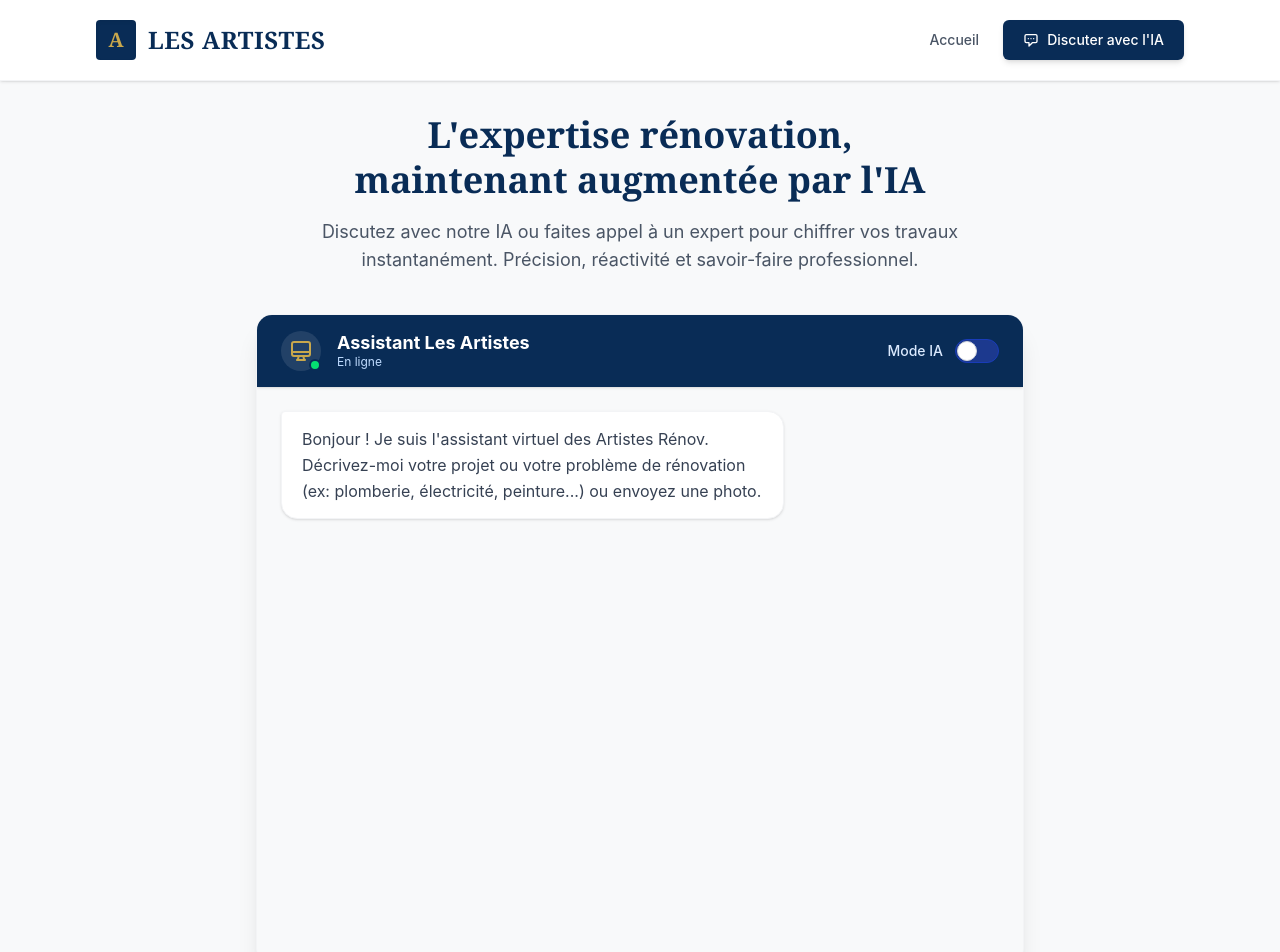
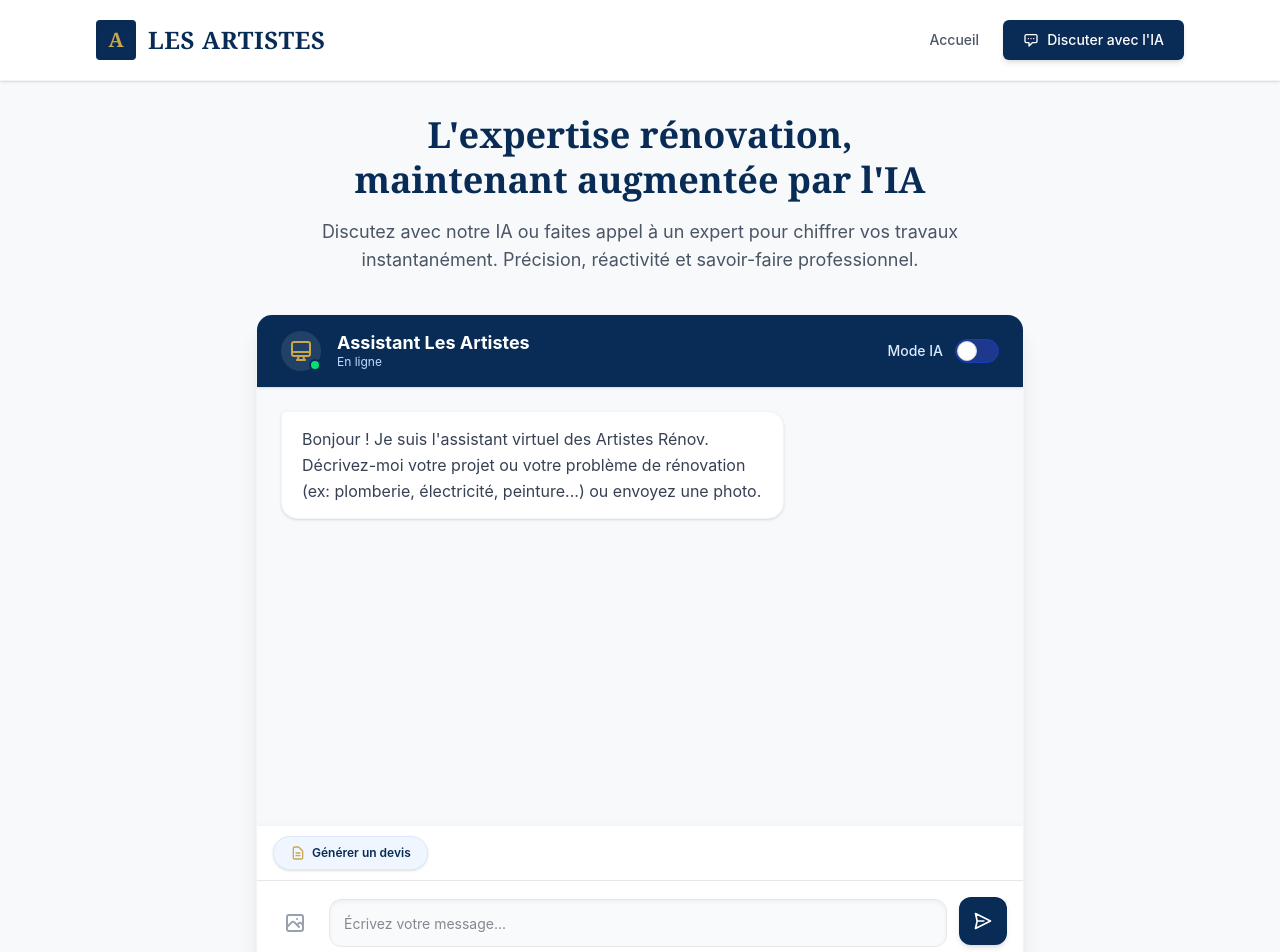
Before and after one commit to Safaa-Ettalhi/R-novation, a Next.js app: page /chat in a window 1280 px wide. Shown: the top 952 px of the page. Built offline with nearby package versions, Linux system fonts and the light colour scheme.

Commit message:
ajout du composant MessageInput avec envoi de texte, image et génération de devis

```diff
--- /dev/null
+++ b/src/components/Chat/MessageInput.tsx
@@ -0,0 +1,118 @@
+import React, { useState, useRef, useEffect } from 'react';
+
+interface MessageInputProps {
+  onSend: (text: string, imageBase64: string | null) => void;
+}
+
+export default function MessageInput({ onSend }: MessageInputProps) {
+  const [text, setText] = useState('');
+  const [imageBase64, setImageBase64] = useState<string | null>(null);
+  const fileInputRef = useRef<HTMLInputElement>(null);
+  const textareaRef = useRef<HTMLTextAreaElement>(null);
+
+  const handleFileChange = (e: React.ChangeEvent<HTMLInputElement>) => {
+    const file = e.target.files?.[0];
+    if (file) {
+      const reader = new FileReader();
+      reader.onload = (ev) => {
+        if (ev.target?.result) {
+          setImageBase64(ev.target.result as string);
+        }
+      };
+      reader.readAsDataURL(file);
+    }
+  };
+
+  const handleSend = () => {
+    if (!text.trim() && !imageBase64) return;
+    onSend(text, imageBase64);
+    setText('');
+    setImageBase64(null);
+    if (textareaRef.current) {
+      textareaRef.current.style.height = 'auto';
+    }
+  };
+
+  const handleGenerateDevisClick = () => {
+    onSend("Je souhaite générer un devis pour ces travaux.", null);
+  };
+
+  const handleKeyDown = (e: React.KeyboardEvent) => {
+    if (e.key === 'Enter' && !e.shiftKey) {
+      e.preventDefault();
+      handleSend();
+    }
+  };
+
+  useEffect(() => {
+    if (textareaRef.current) {
+      textareaRef.current.style.height = 'auto';
+      textareaRef.current.style.height = `${Math.min(textareaRef.current.scrollHeight, 120)}px`;
+    }
+  }, [text]);
+
+  return (
+    <>
+      {/* Action Bar (Devis) */}
+      <div className="bg-white px-4 py-2.5 border-t border-gray-100 flex gap-2 overflow-x-auto scrollbar-hide shadow-[0_-4px_6px_-1px_rgba(0,0,0,0.02)] z-10">
+        <button
+          onClick={handleGenerateDevisClick}
+          className="flex-shrink-0 flex items-center space-x-1.5 text-xs font-semibold text-primary bg-blue-50 px-4 py-2 rounded-full hover:bg-blue-100 transition whitespace-nowrap border border-blue-100 shadow-sm"
+        >
+          <svg className="w-4 h-4 text-accent" fill="none" stroke="currentColor" viewBox="0 0 24 24"><path strokeLinecap="round" strokeLinejoin="round" strokeWidth="2" d="M9 12h6m-6 4h6m2 5H7a2 2 0 01-2-2V5a2 2 0 012-2h5.586a1 1 0 01.707.293l5.414 5.414a1 1 0 01.293.707V19a2 2 0 01-2 2z"></path></svg>
+          <span>Générer un devis</span>
+        </button>
+      </div>
+
+      {/* Input Area */}
+      <div className="bg-white p-3 sm:p-4 border-t border-gray-200 flex flex-col">
+        {/* Image Preview */}
+        {imageBase64 && (
+          <div className="relative mb-3 w-max">
+            <img src={imageBase64} alt="Aperçu" className="h-20 w-auto rounded-lg border border-gray-200 shadow-sm object-cover" />
+            <button
+              onClick={() => setImageBase64(null)}
+              className="absolute -top-2 -right-2 bg-red-500 text-white rounded-full w-5 h-5 flex items-center justify-center text-[10px] hover:bg-red-600 shadow-sm transition"
+              title="Supprimer l'image"
+            >
+              &times;
+            </button>
+          </div>
+        )}
+
+        <div className="flex items-end space-x-2 sm:space-x-3 relative max-w-full">
+          {/* File input */}
+          <input type="file" ref={fileInputRef} className="hidden" accept="image/*" onChange={handleFileChange} />
+          <button
+            onClick={() => fileInputRef.current?.click()}
+            className="flex-shrink-0 cursor-pointer p-2.5 text-gray-400 hover:text-primary hover:bg-gray-100 transition rounded-full mb-0.5"
+            title="Ajouter une image"
+          >
+            <svg className="w-6 h-6" fill="none" stroke="currentColor" viewBox="0 0 24 24"><path strokeLinecap="round" strokeLinejoin="round" strokeWidth="2" d="M4 16l4.586-4.586a2 2 0 012.828 0L16 16m-2-2l1.586-1.586a2 2 0 012.828 0L20 14m-6-6h.01M6 20h12a2 2 0 002-2V6a2 2 0 00-2-2H6a2 2 0 00-2 2v12a2 2 0 002 2z"></path></svg>
+          </button>
+
+          {/* Textarea */}
+          <textarea
+            ref={textareaRef}
+            rows={1}
+            className="flex-grow bg-gray-50 border border-gray-200 text-gray-900 text-sm rounded-xl focus:ring-primary focus:border-primary block w-full p-3 sm:p-3.5 resize-none scrollbar-hide shadow-inner transition"
+            placeholder="Écrivez votre message..."
+            value={text}
+            onChange={(e) => setText(e.target.value)}
+            onKeyDown={handleKeyDown}
+            style={{ maxHeight: '120px' }}
+          ></textarea>
+
+          {/* Send Button */}
+          <button
+            onClick={handleSend}
+            className={`flex-shrink-0 p-3 sm:p-3.5 rounded-xl transition shadow-md group mb-0.5 ${text.trim() || imageBase64 ? 'bg-primary text-white hover:bg-primaryLight' : 'bg-primary text-white'}`}
+            title="Envoyer"
+          >
+            <svg className="w-5 h-5 transform rotate-90 group-hover:translate-x-0.5 group-hover:-translate-y-0.5 transition" fill="none" stroke="currentColor" viewBox="0 0 24 24"><path strokeLinecap="round" strokeLinejoin="round" strokeWidth="2" d="M12 19l9 2-9-18-9 18 9-2zm0 0v-8"></path></svg>
+          </button>
+        </div>
+      </div>
+    </>
+  );
+}
```
